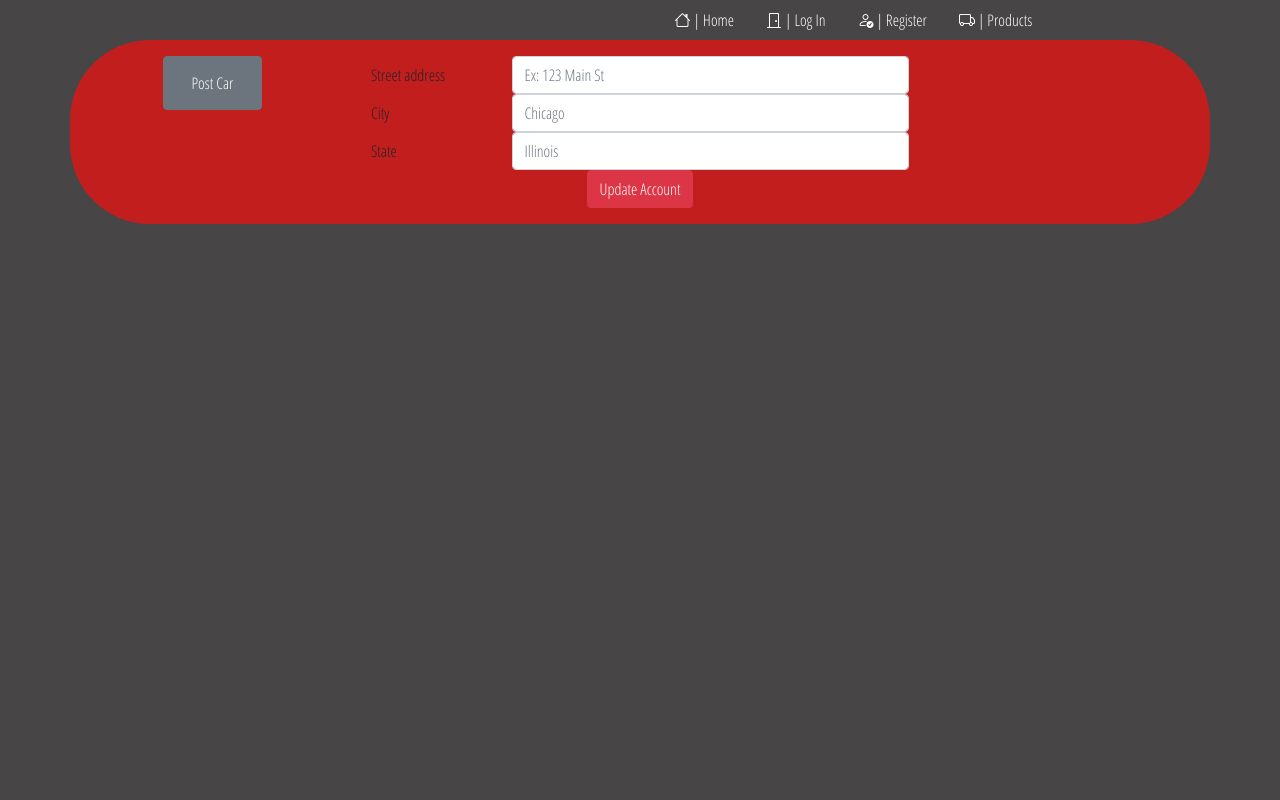
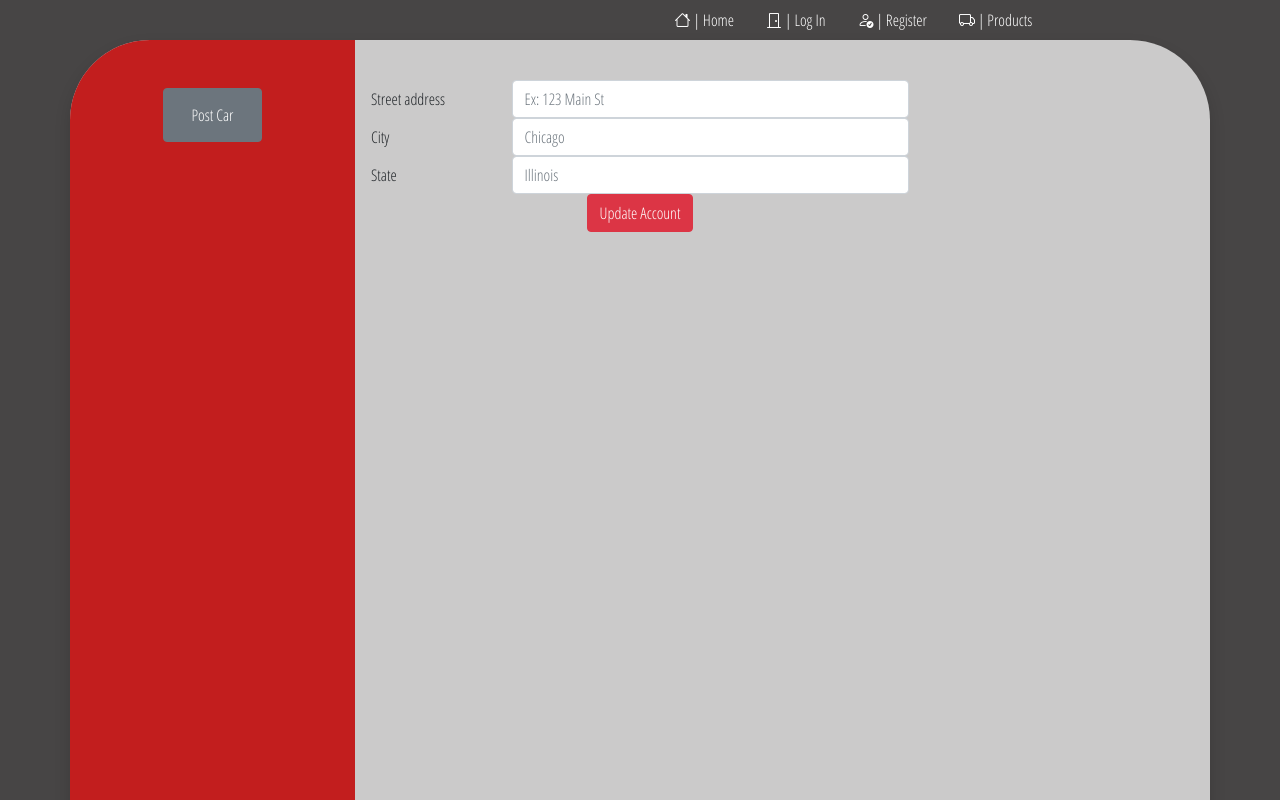
Before and after one commit to CMolitoris/ReactCarWebApp, a React (Create React App) app: page /account in a window 1280 px wide. Shown: the top 800 px of the page. Built offline with nearby package versions, Linux system fonts and the light colour scheme; no server answers.

Commit message:
Edit Account Progress | Styling adjustments
Edit Account Progress | Styling adjustments

```diff
--- a/src/App.css
+++ b/src/App.css
@@ -41,12 +41,3 @@
     transform: rotate(360deg);
   }
 }
-
-/* Global IDs */
-#main-panel{
-  background-color: #C21E1E;
-  margin: 3rem;
-  border-radius: 5rem;
-  width: 100rem;
-  height: 100%;
-}
--- /dev/null
+++ b/src/components/Account/EditAccount.css
@@ -0,0 +1,6 @@
+.side-panel{
+    background-color: #C21E1E;
+}
+.side-panel-height{
+    height: 65rem;
+}
--- a/src/components/Account/EditAccount.jsx
+++ b/src/components/Account/EditAccount.jsx
@@ -3,6 +3,7 @@ import { Redirect } from 'react-router';
 import { Row, Col, Button, Form , FormGroup, FormLabel, FormControl } from 'react-bootstrap';
 import Seller from '../Seller/Seller';
 import { Link } from 'react-router-dom';
+import './EditAccount.css'
 
 const EditAccount = (props) => {
 
@@ -25,10 +26,20 @@ const EditAccount = (props) => {
     }
 
     return (
-        <div className='container mx-auto my-auto' id="main-panel">
+        <div className='container mx-auto my-auto overflow-hidden shadow' id="product-panel">
             <div className = "row">
-                <div className="col-md-3"><Button className = "m-3" variant = "secondary"><Link to='/seller' className = "nav-link">Post Car</Link></Button></div>
-                    <div className="col-md-6 p-3" align = "left">
+                <div className="col-md-3 side-panel side-panel-height">
+                    <Button
+                        className = "m-3 mt-5"
+                        variant = "secondary">
+                        <Link
+                            to='/seller'
+                            className = "nav-link">
+                                Post Car
+                        </Link>
+                    </Button>
+                    </div>
+                    <div className="col-md-6 p-3 mt-4" align = "left">
                         <Form onSubmit = {handleSubmit}>
                             <FormGroup as = {Row}>
                                 <FormLabel column sm={3}>Street address</FormLabel>
--- a/src/components/Landing/Landing.css
+++ b/src/components/Landing/Landing.css
@@ -1,3 +1,12 @@
+#main-panel{
+    background-color: #C21E1E;
+    color: #CBCACA;
+    margin: 3rem;
+    border-radius: 5rem;
+    width: 100rem;
+    height: 100%;
+  }
+
 .carousel{
     width: 105%;
     height: 100%;
--- a/src/components/Products/Products.jsx
+++ b/src/components/Products/Products.jsx
@@ -10,7 +10,7 @@ const Products = (props) => {
     const [SearchTerm, setSearchTerm] = useState("")
 
     return (
-        <div className="container mx-auto my-auto overflow-auto" id='product-panel'>
+        <div className="container mx-auto my-auto overflow-auto shadow" id='product-panel'>
             <div className='row'>
                 <Col md={3} className='side-panel'>
                     <Row>
```
